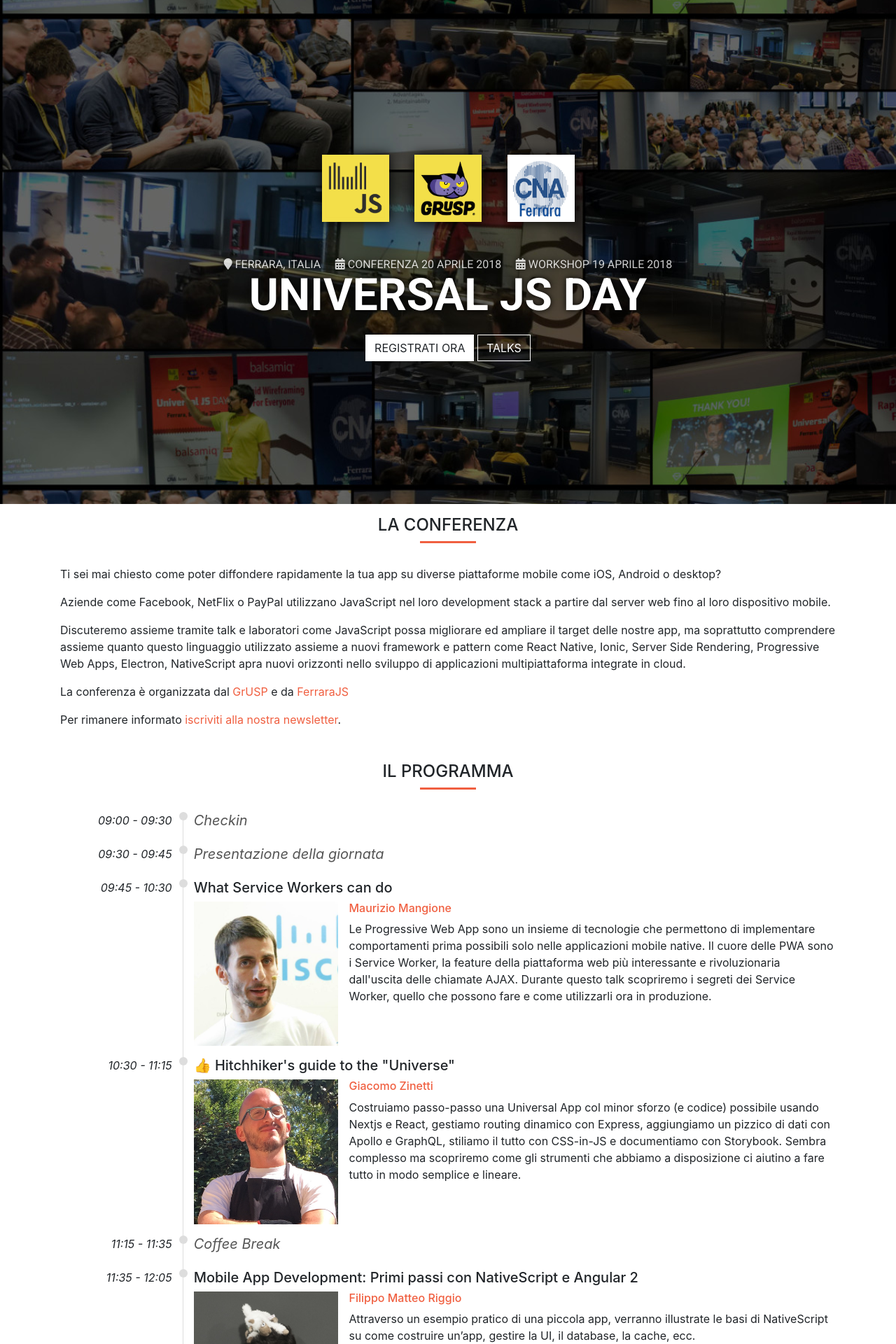
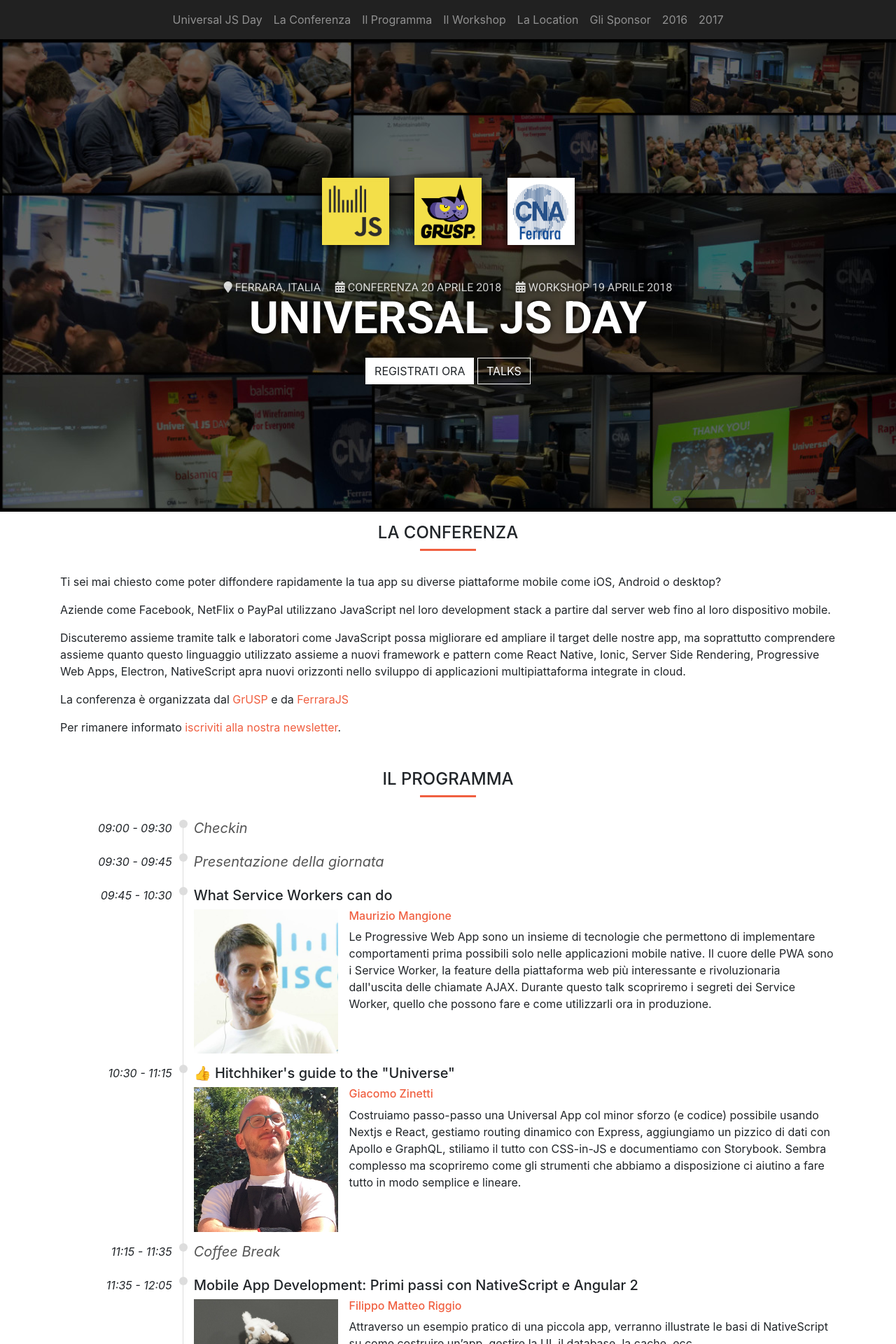
Before and after one commit to FerraraJS/2018.universaljsday.com, a Jekyll site: the page built from index.html, in a window 1280 px wide. Shown: the top 1920 px of the page at 70% size. Built offline with Jekyll 4.4.1, drawn with Linux system fonts in a browser that asks for light colours; nearby versions of some CDN libraries; Markdown is read by kramdown in place of the engine named in the settings.

Commit message:
add main menu

```diff
--- a/_layouts/universaljsday3.html
+++ b/_layouts/universaljsday3.html
@@ -1,5 +1,6 @@
 <!DOCTYPE html>
 <html lang="it">
+
 <head>
     <meta charset="utf-8">
     <meta http-equiv="X-UA-Compatible" content="IE=edge">
@@ -7,10 +8,13 @@
 
     <meta property="og:image" content="{{ page.base_url }}/images/link_preview.png" />
     <meta property="og:url" content="{{ page.base_url }}" />
-        <meta property="og:title" content="{{ site.data.conference.name }} - {{ site.data.location.city }}, {{ site.data.conference.day }} {{ site.data.conference.year }} - Conference and Workshop" />
+    <meta property="og:title" content="{{ site.data.conference.name }} - {{ site.data.location.city }}, {{ site.data.conference.day }} {{ site.data.conference.year }} - Conference and Workshop"
+    />
     <meta property="og:type" content="website" />
 
-        <title>{{ site.data.conference.name }} - {{ site.data.location.city }}, {{ site.data.conference.day }} {{ site.data.conference.year }}</title>
+    <title>{{ site.data.conference.name }} - {{ site.data.location.city }}, {{ site.data.conference.day }} {{ site.data.conference.year
+        }}
+    </title>
 
     <link href="css/index.css" rel="stylesheet">
 
@@ -19,7 +23,53 @@
         <script src="https://oss.maxcdn.com/respond/1.4.2/respond.min.js"></script>
         <![endif]-->
 </head>
+
 <body>
+    <nav>
+        <button class="navbar-toggler" type="button" data-toggle="collapse" data-target="#navbarSupportedContent" aria-controls="navbarSupportedContent"
+            aria-expanded="false" aria-label="Toggle navigation">
+            <span class="navbar-toggler-icon"></span>
+        </button>
+
+        <div id="navbarSupportedContent">
+            <ul>
+                <li>
+                    <a href="#">{{ site.data.conference.name }}</a>
+                </li>
+                <li>
+                    <a href="#info">{{ site.data.i18n.info}}</a>
+                </li>
+                {% if site.data.config.call_for_paper %}
+                <li>
+                    <a href="#cfp">{{ site.data.i18n.call_for_paper}}</a>
+                </li>{% endif %} {% if site.data.config.speakers %}
+                <li>
+                    <a href="#speakers">{{ site.data.i18n.speakers}}</a>
+                </li>{% else %}
+                <li>
+                    <a href="#speakers">{{ site.data.i18n.announcements}}</a>
+                </li>{% endif %} {% if site.data.config.workshop %}
+                <li>
+                    <a href="#workshop">{{ site.data.i18n.workshop}}</a>
+                </li>{% endif %} {% if page.tickets %}
+                <li>
+                    <a href="#tickets">{{ site.data.i18n.tickets}}</a>
+                </li> {% endif %}
+                <li>
+                    <a href="#location">{{ site.data.i18n.location}}</a>
+                </li>
+                <li>
+                    <a href="#sponsor">{{ site.data.i18n.sponsor}}</a>
+                </li>
+                <li>
+                    <a href="http://2016.universaljsday.com/" target="_blank">2016</a>
+                </li>
+                <li>
+                    <a href="http://2017.universaljsday.com/" target="_blank">2017</a>
+                </li>
+            </ul>
+        </div>
+    </nav>
     <header>
         <p>
             {% if site.data.config.partner %}
@@ -35,9 +85,12 @@
             </a>
         </p>
         <div class="meta">
-                <span><i class="fas fa-map-marker"></i> {{ site.data.location.city }}, {{ site.data.location.state}} </span>
-                <span><i class="fas fa-calendar-alt"></i> Conferenza {{ site.data.conference.day }} {{ site.data.conference.year }} </span>
-                <span><i class="fas fa-calendar-alt"></i> Workshop {{ site.data.workshop.day }} {{ site.data.workshop.year }}</span>
+            <span>
+                <i class="fas fa-map-marker"></i> {{ site.data.location.city }}, {{ site.data.location.state}} </span>
+            <span>
+                <i class="fas fa-calendar-alt"></i> Conferenza {{ site.data.conference.day }} {{ site.data.conference.year }} </span>
+            <span>
+                <i class="fas fa-calendar-alt"></i> Workshop {{ site.data.workshop.day }} {{ site.data.workshop.year }}</span>
         </div>
         <h1 id="conf_name">{{ site.data.conference.name }}</h1>
         <div>
@@ -74,4 +142,5 @@
         textFit(document.getElementById('conf_name'));
     </script>
 </body>
+
 </html>
--- a/css/index.scss
+++ b/css/index.scss
@@ -18,13 +18,37 @@
 
 
 body {
+    & > nav {
+        @extend .navbar;
+        @extend .navbar-dark;
+        @extend .bg-dark;
+        @extend .navbar-expand-lg;
+
+        & > div{
+            @extend .collapse;
+            @extend .navbar-collapse;
+
+            & > ul {
+                @extend .navbar-nav;
+                @extend .mx-auto;
+
+                & > li {
+                    @extend .nav-item;
+                    & > a {
+                        @extend .nav-link;
+                    }
+                }
+            }
+        }
+    }
+
     & > header {
         @extend .d-flex;
         @extend .flex-column;
         @extend .justify-content-center;
         @extend .align-items-center;
 
-        min-height: 80vh;
+        min-height: 75vh;
         background: url('../images/header_bg.jpg') repeat center center;
         background-size: contain;
         padding: 1rem;
```
Also changed, not shown: other parts of _layouts/universaljsday3.html (+21 -6 lines). Lines whose indentation alone changed are shown as unchanged.
